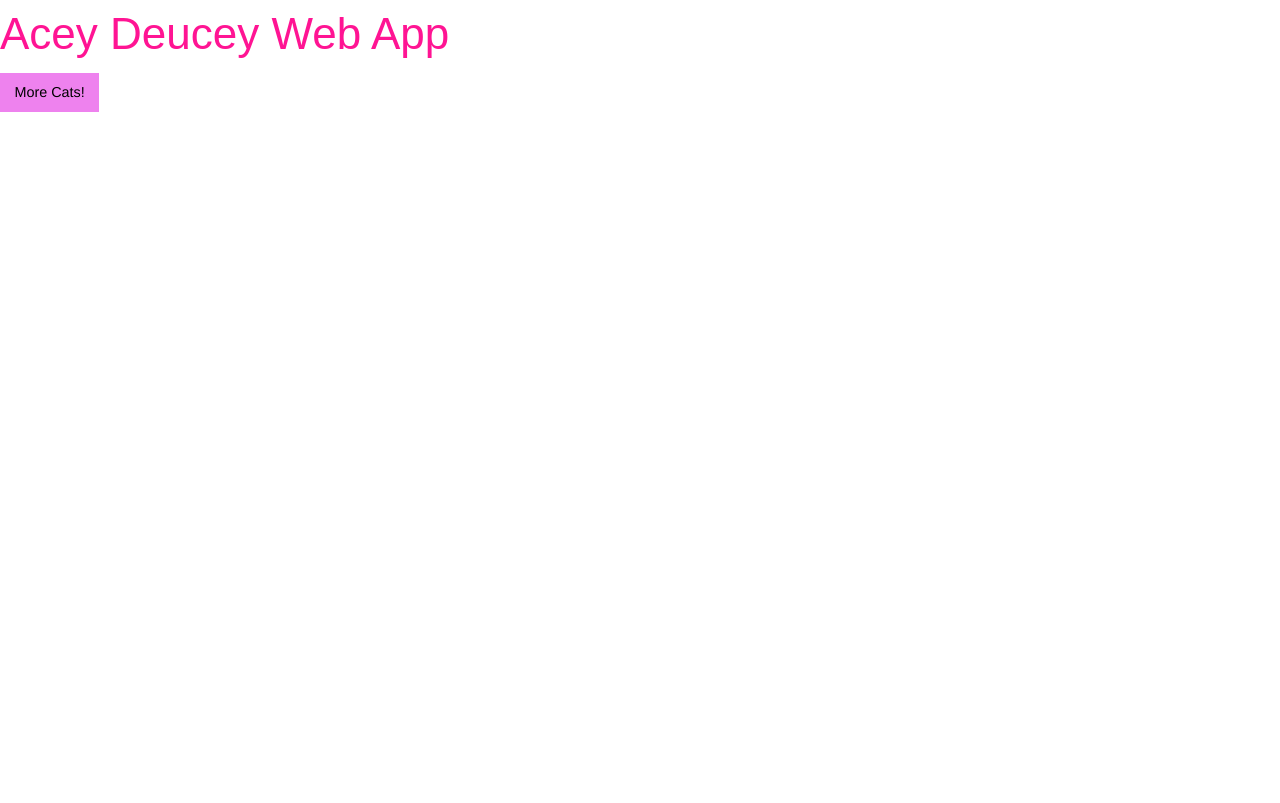
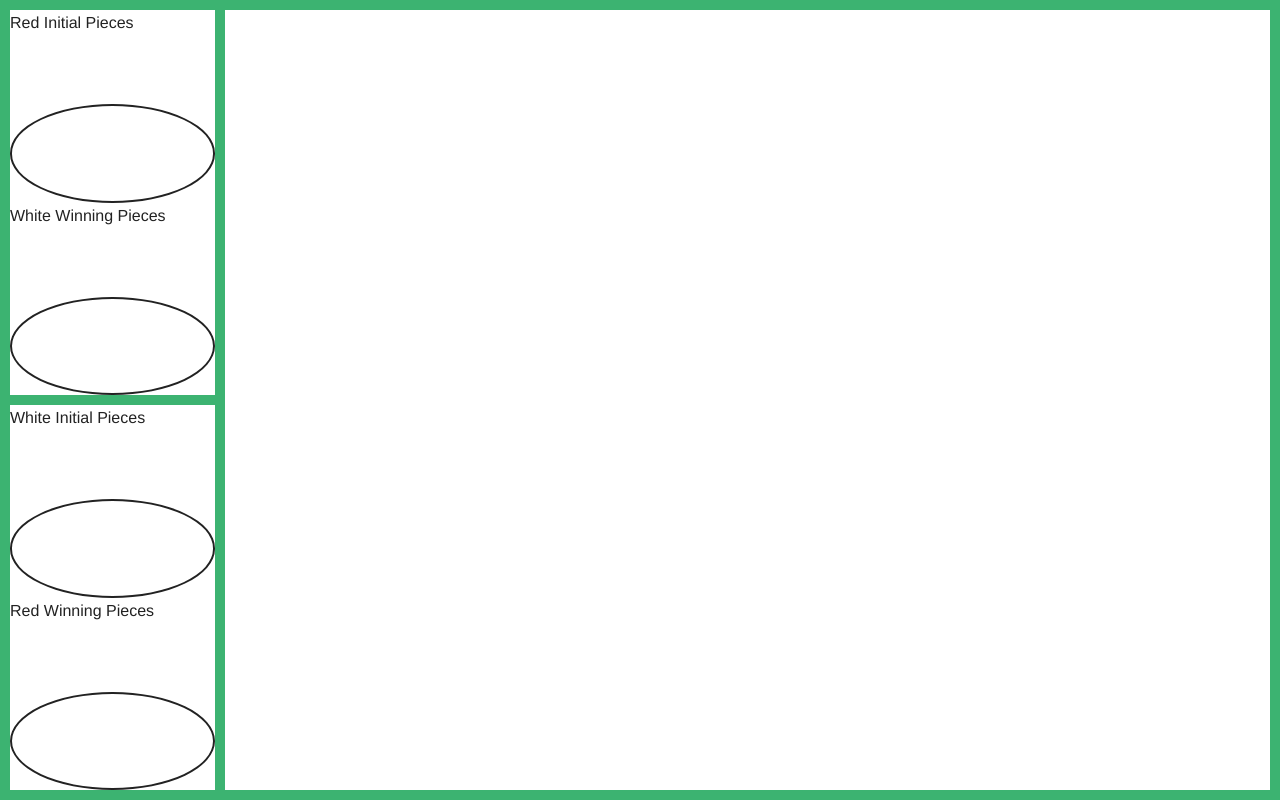
Before and after one commit to NickHeiner/acey-deucey-game-web, a website: page index.html in a window 1280 px wide. Drawn offline with Linux system fonts and the light colour scheme.

Commit message:
Initial board setup

```diff
--- a/index.html
+++ b/index.html
@@ -7,7 +7,49 @@
     <script src="index.js"></script>
 </head>
 <body>
-    <h1>Acey Deucey Web App</h1>
-    <button class="button">More Cats!</button>
+    <div class="grid-frame">
+        <div id="board" class="grid-block">
+            <div id="home" class="small-2 vertical grid-block">
+                <div id="top-home" class="vertical grid-block">
+                    <div id="red-initial" class="vertical grid-block">
+                        <div class="grid-block">
+                            <p>Red Initial Pieces</p>
+                        </div>
+                        <div class="grid-block red piece">
+                            <p>x5</p>
+                        </div>
+                    </div>
+                    <div id="white-winning"" class=" vertical grid-block">
+                        <div class="grid-block">
+                            <p>White Winning Pieces</p>
+                        </div>
+                        <div class="grid-block white piece">
+                            <p>x5</p>
+                        </div>
+                    </div>
+                </div>
+                <div id="bottom-home" class="vertical grid-block">
+                    <div id="white-initial" class="vertical grid-block">
+                       <div class="grid-block">
+                            <p>White Initial Pieces</p>
+                        </div>
+                        <div class="grid-block white piece">
+                            <p>x5</p>
+                        </div>
+                    </div>
+                    <div id="red-winning" class="vertical grid-block">
+                        <div class="grid-block">
+                            <p>Red Winning Pieces</p>
+                        </div>
+                        <div class="grid-block red piece">
+                            <p>x5</p>
+                        </div>
+                    </div>
+                </div>
+            </div>
+            <div id="spaces" class="small-10 grid-block">
+            </div>
+        </div>
+    </div>
 </body>
 </html>
--- a/index.scss
+++ b/index.scss
@@ -1,11 +1,26 @@
-$button-background: violet;
 @import "foundation";
 
-body {
+#board {
+    border: 10px solid mediumseagreen;
 
+    #home {
+        border-right: 5px solid mediumseagreen;
 
-    h1 {
-        font-family: sans-serif;
-        color: deeppink;
+        #top-home {
+            border-bottom: 5px solid mediumseagreen;
+        }
+
+        #bottom-home {
+            border-top: 5px solid mediumseagreen;
+        }
+    }
+
+    #spaces {
+        border-left: 5px solid mediumseagreen;
     }
 }
+
+.piece {
+    border-radius: 100%;
+    border: 2px solid;
+}
```
Also changed, not shown: built.css.
